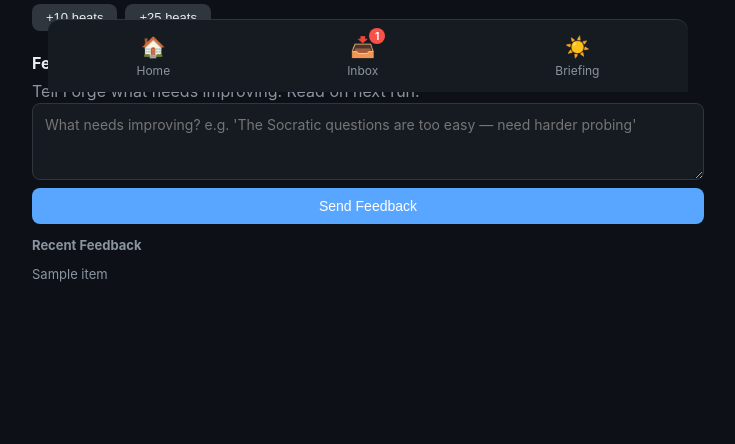
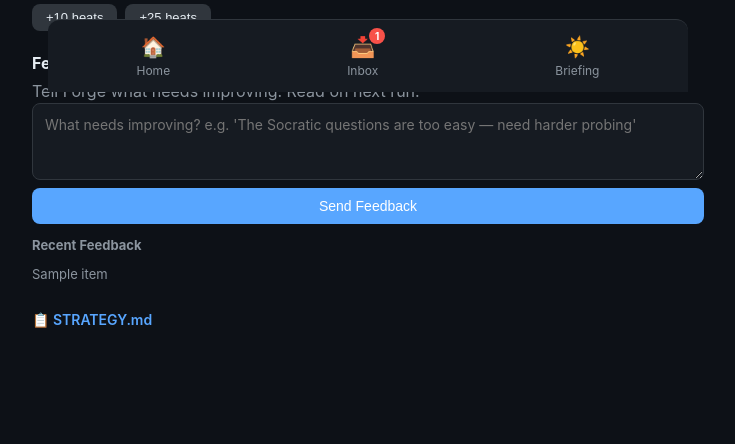
Before and after one commit to mangeshgupte/smithy2, a FastAPI app: template bellows/templates/direct.html in a window 1280 px wide. Shown: the part 708-1152 px from the top of the page, without its empty margins (272-1007 px from the left). Before the commit the page ends 990 px from the top, so only its background shows below. Run offline with FastAPI, Linux system fonts and the light colour scheme; the template is opened without the code that fills it: most values are stand-ins (such as "Sample title", 1, 10 or a date in 2020).

Commit message:
[implementation] Bellows: STRATEGY.md viewer on Direct tab — collapsible, monospace, scrollable, max 3000 chars

```diff
--- a/bellows/forge_reader.py
+++ b/bellows/forge_reader.py
@@ -180,6 +180,7 @@ def read_project(project_dir: str) -> dict:
         "initiatives": state.get("initiatives", []),
         "intent": intent,
         "is_running": (p / ".forge-checkpoint.json").exists(),
+        "strategy_text": strategy_text[:3000],  # first 3000 chars for display
     }
 
 
--- a/bellows/static/css/style.css
+++ b/bellows/static/css/style.css
@@ -941,6 +941,17 @@ details.heat-card[open] .heat-summary {
     gap: 8px;
 }
 
+/* Strategy viewer */
+.strategy-section { margin: 20px 0; }
+.strategy-toggle { cursor: pointer; color: var(--blue); font-weight: 600; font-size: 14px; list-style: none; }
+.strategy-content {
+    margin-top: 12px; padding: 16px; background: var(--bg);
+    border: 1px solid var(--border); border-radius: var(--radius-sm);
+    font-size: 12px; line-height: 1.5; color: var(--text-muted);
+    white-space: pre-wrap; max-height: 400px; overflow-y: auto;
+    font-family: 'JetBrains Mono', monospace;
+}
+
 /* New project form */
 .new-project-section { margin-top: 24px; }
 
--- a/bellows/templates/direct.html
+++ b/bellows/templates/direct.html
@@ -131,4 +131,14 @@
     {% endfor %}
 </section>
 {% endif %}
+
+<!-- Strategy -->
+{% if project.strategy_text %}
+<section class="strategy-section">
+    <details>
+        <summary class="strategy-toggle">📋 STRATEGY.md</summary>
+        <pre class="strategy-content">{{ project.strategy_text }}</pre>
+    </details>
+</section>
+{% endif %}
 {% endblock %}
```
